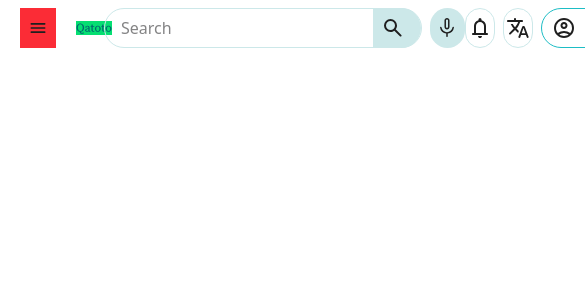
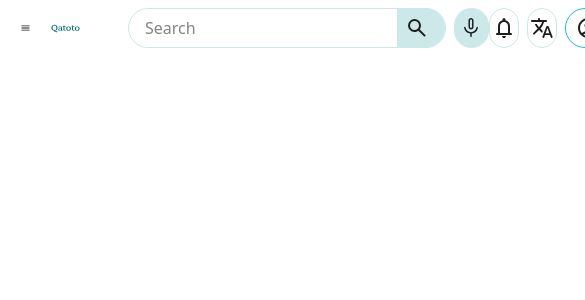
Before and after one commit to vidyesh95/qatoto-prototype, a Next.js app: page / in a window 390 px wide. Shown: the top 300 px of the page, 585 px wide, since content can reach past the window. Built offline with nearby package versions, Linux system fonts and the light colour scheme.

Commit message:
refactor(page): wrap images in buttons for better accessibility
Wrap the hamburger menu and logo images in button elements to improve accessibility and user interaction. This change ensures that these elements are focusable and clickable, enhancing the user experience.

```diff
--- a/src/app/page.tsx
+++ b/src/app/page.tsx
@@ -4,21 +4,25 @@ import Form from "next/form";
 export default function Home() {
   return (
     <section className="w-full bg-white flex justify-between py-2 pl-5 pr-6">
-      <div className="flex bg-amber-800 gap-5">
-        <Image
-          src="/menu_24dp_1F1F1F_FILL0_wght400_GRAD0_opsz24.svg"
-          width={40}
-          height={40}
-          alt="menu"
-          className="bg-red-500 w-[40px] h-[40px] p-2 cursor-pointer"
-        />
-        <Image
-          src="/website_logo.svg"
-          className="bg-green-400 self-center cursor-pointer"
-          width={107}
-          height={40}
-          alt="logo"
-        />
+      {/* Left: Hamburger and Qatoto */}
+      <div className="flex items-center gap-5">
+        {/* Hamburger menu */}
+        <button
+          type="button"
+          className="w-10 h-10 flex justify-center items-center cursor-pointer"
+        >
+          <Image
+            src="/menu_24dp_1F1F1F_FILL0_wght400_GRAD0_opsz24.svg"
+            width={24}
+            height={24}
+            alt="menu"
+          />
+        </button>
+
+        {/* Qatoto logo */}
+        <button type="button" className="cursor-pointer">
+          <Image src="/website_logo.svg" width={107} height={40} alt="logo" />
+        </button>
       </div>
 
       {/* Center: Search bar */}
```
